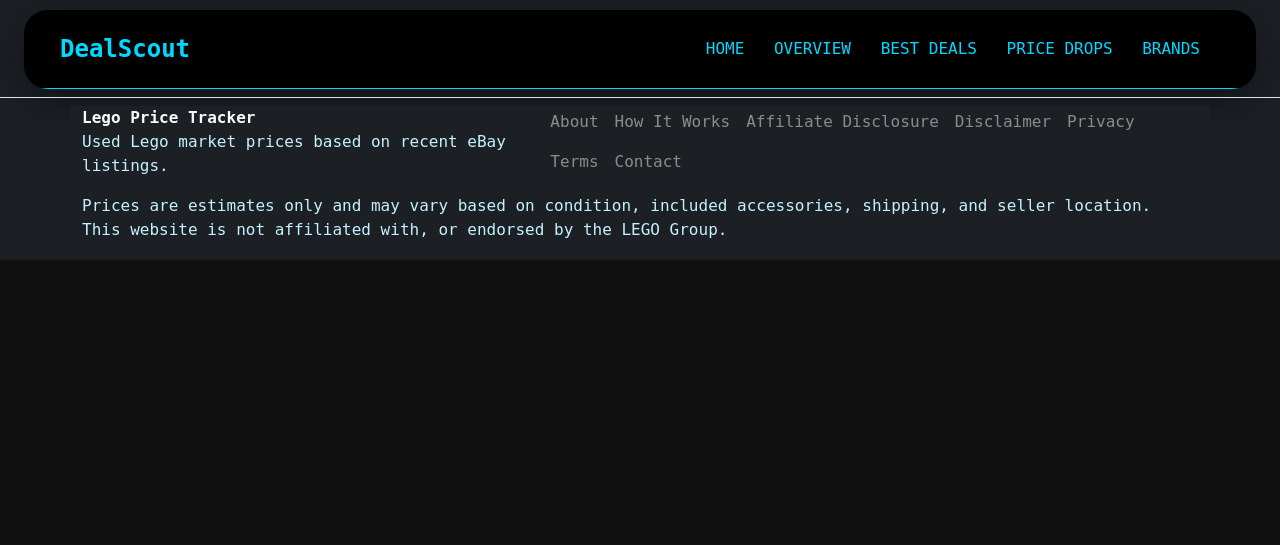
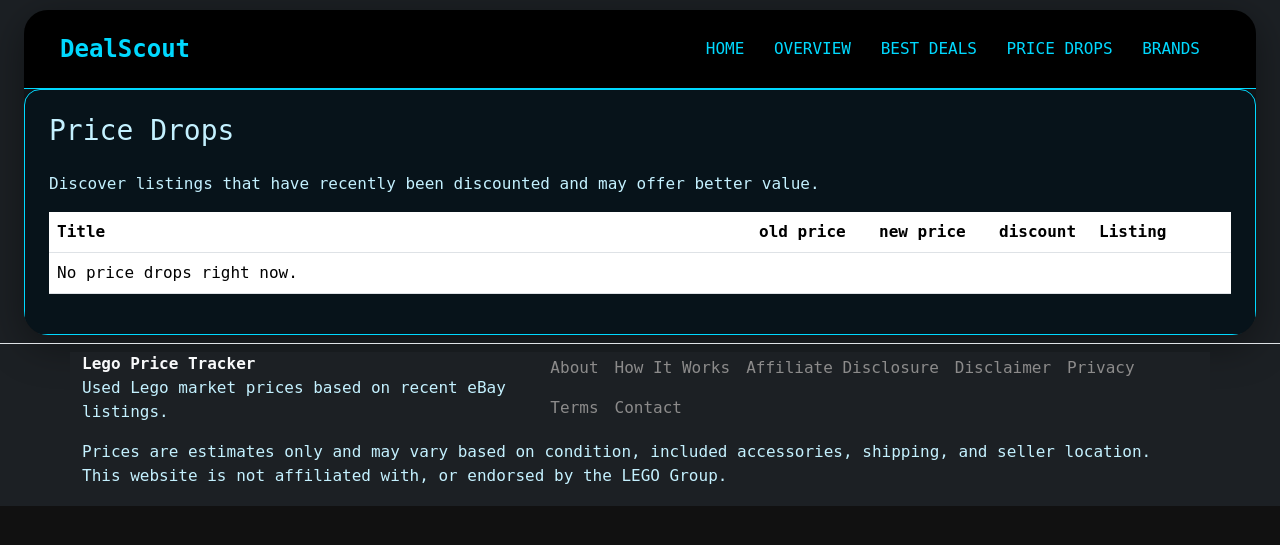
Before and after one commit to Michael668875/dealscout, a Django app: page /keyboard_tracker/pricedrops/ in a window 1280 px wide. Shown: the top 545 px of the page. Run offline with Django 5.2, Linux system fonts and the light colour scheme; data that the repository does not hold is empty.

Commit message:
built main pages. pivoting away from canon models

```diff
--- a/dealscout/keyboard_tracker/admin.py
+++ b/dealscout/keyboard_tracker/admin.py
@@ -1,6 +1,6 @@
 from django.contrib import admin
 
-from .models import CanonBrand, CanonModel, Listing, PriceHistory, TempSummary
+from .models import CanonBrand, Listing, PriceHistory, TempSummary
 
 # Register your models here.
 
@@ -10,6 +10,6 @@ class ListingAdmin(admin.ModelAdmin):
 
 admin.site.register(Listing, ListingAdmin)
 admin.site.register(CanonBrand)
-admin.site.register(CanonModel)
+#admin.site.register(CanonModel)
 admin.site.register(PriceHistory)
 admin.site.register(TempSummary)
--- a/dealscout/keyboard_tracker/static/keyboard_tracker/style.css
+++ b/dealscout/keyboard_tracker/static/keyboard_tracker/style.css
@@ -228,6 +228,7 @@ body {
 .model-chip:hover {
   text-decoration: none;
   color: white;
+  background: #00d9ff;
   box-shadow: 0 3px 10px rgba(0, 0, 0, 0.06);
   transform: translateY(-1px);
 }
--- a/dealscout/keyboard_tracker/templates/keyboard_tracker/pricedrops.html
+++ b/dealscout/keyboard_tracker/templates/keyboard_tracker/pricedrops.html
@@ -2,6 +2,7 @@
 
 {% block title %}DealScout{% endblock %}
 
+{% block content %}
 <div class="table-wrap rounded-4 shadow-sm p-4">
     <h3 class="mb-4">Price Drops</h3>
     <p>Discover listings that have recently been discounted and may offer better value.</p>
@@ -9,7 +10,6 @@
         <table class="table align-middle">
         <thead>
             <tr>
-            <th class="col-set"> something </th>
             <th class="col-title">Title</th>
             <th class="col-price"> old price </th>
             <th class="col-price"> new price </th>
@@ -19,47 +19,41 @@
         </thead>
 
         <tbody>
-          {% if listings %}
-          {% for listing in listings %}
+          {% if drops %}
+          {% for drop in drops %}
             <tr>
-            <td>
-                <div class="fw-semibold">
 
-                      -
-
-                </div>
-            </td>
             <td>
               <div class="d-flex align-items-center gap-3">
-                <img class="listing-img" src="{{ listing.image_url.0 }}" loading="lazy">
-                <div>
-                  name
+                <img class="listing-img" src="{{ drop.listing.image_urls.0 }}" loading="lazy">
+                <div class="fw-semibold">
+                  {{ drop.listing.title }}
                 </div>
               </div>
             </td>
 
             <td>
-              {%  if listing.old_price %}
-                old price
+              {%  if drop.old_price %}
+                {{ drop.old_price }}
               {% else %}
                 -
               {% endif %}
             </td>
             <td>
-              {%  if listing.new_price %}
-                new price
+              {%  if drop.price %}
+                {{ drop.price }}
               {% else %}
                 -
               {% endif %}
             </td>
             <td><span class="discount">
-              {% if listing.discount_percent is not none %}
-                some discount%
+              {% if drop.discount_percent is not none %}
+                {{ drop.discount_percent|floatformat:0 }}%
               {% else %}
                 -
               {% endif %}
             </span></td>
-            <td><a href="{{ listing.affiliate_url }}" class="btn btn-primary text-nowrap" target="_blank">Buy on eBay</a></td>
+            <td><a href="{{ drop.listing.affiliate_url }}" class="btn btn-primary text-nowrap" target="_blank">Buy on eBay</a></td>
             </tr>
           {% endfor %}
           {% else %}
@@ -71,3 +65,4 @@
         </table>
     </div>
 </div>
+{% endblock %}
--- a/dealscout/keyboard_tracker/urls.py
+++ b/dealscout/keyboard_tracker/urls.py
@@ -6,7 +6,7 @@ urlpatterns = [
     path("", views.index, name="index"),
     path("listings/", views.ListingView.as_view(), name="listings"),
     path("overview/", views.OverView.as_view(), name="overview"),
-    path("bestdeals/", views.BestdealsView.as_view(), name="bestdeals"),
-    path("pricedrops/", views.PricedropsView.as_view(), name="pricedrops"),
+    path("bestdeals/", views.BestDealsView.as_view(), name="bestdeals"),
+    path("pricedrops/", views.PriceDropsView.as_view(), name="pricedrops"),
     path("models/", views.ModelsView.as_view(), name="models"),
 ]
--- a/dealscout/keyboard_tracker/views.py
+++ b/dealscout/keyboard_tracker/views.py
@@ -1,8 +1,10 @@
 from django.shortcuts import render
 from django.http import HttpResponseRedirect
 from django.views import generic
-from .models import Listing
-from django.db.models import Count, Min
+from .models import Listing, PriceHistory, CanonBrand
+from django.db.models import Count, Min, Max, Avg, F, OuterRef, Subquery, ExpressionWrapper, FloatField, Window
+from django.db.models.functions import Lag
+from collections import defaultdict
 
 # Create your views here.
 
@@ -51,24 +53,110 @@ class OverView(generic.ListView):
         )
 
 
-class BestdealsView(generic.ListView):
+class BestDealsView(generic.ListView):
+    model = Listing
     template_name = "keyboard_tracker/bestdeals.html"
     context_object_name = "listings"
 
     def get_queryset(self):
-        return Listing.objects.all()
+        avg_price_subquery = (
+            Listing.objects
+            .filter(
+               # model=OuterRef("model"),
+                status="ACTIVE",
+            )
+          #  .values("model")
+            .annotate(avg_price=Avg("price"))
+            .values("avg_price")[:1]
+        )
 
-class PricedropsView(generic.ListView):
+        return (
+            Listing.objects
+            .filter(status="ACTIVE")
+            .annotate(
+                avg_price=Subquery(avg_price_subquery)
+            )
+            .annotate(
+                discount=ExpressionWrapper(
+                    (F("avg_price") - F("price")) * 100 / F("avg_price"),
+                    output_field=FloatField(),
+                )
+            )
+            .filter(price__lte=F("avg_price") * 0.75)
+            .order_by("-discount")
+        )
+
+class PriceDropsView(generic.ListView):
+    model = PriceHistory
     template_name = "keyboard_tracker/pricedrops.html"
-    context_object_name = "listings"
+    context_object_name = "drops"
 
     def get_queryset(self):
-        return Listing.objects.all()
+        return (
+            PriceHistory.objects
+            .filter(
+                listing__status="ACTIVE",
+            )
+            .annotate(
+                old_price=Window(
+                    expression=Lag("price"),
+                    partition_by=[F("listing")],
+                    order_by=[
+                        F("recorded_at").asc(),
+                        F("id").asc(),
+                    ],
+                )
+            )
+            .filter(
+                old_price__isnull=False,
+                price__lt=F("old_price"),
+            )
+            .annotate(
+                discount_percent=ExpressionWrapper(
+                    (F("old_price") - F("price")) * 100 / F("old_price"),
+                    output_field=FloatField(),
+                )
+            )
+            .select_related("listing")
+            .order_by("-discount_percent")
+        )
 
 
 class ModelsView(generic.ListView):
+    model = CanonBrand
     template_name = "keyboard_tracker/models.html"
-    context_object_name = "listings"
+    context_object_name = "brands"
 
     def get_queryset(self):
-        return Listing.objects.all()
+        return CanonBrand.objects.all()
+
+        # rows = (
+        #     Listing.objects
+        #     .filter(
+        #         status="ACTIVE",
+        #         model__isnull=False,
+        #     )
+        #     .values(
+        #         "model__id",
+        #         "model__name",
+        #         "model__brand__name",
+        #     )
+        #     .annotate(
+        #         count=Count("id"),
+        #         last_seen=Max("last_seen"),
+        #     )
+        #     .order_by("-count")
+        # )
+
+        # grouped = defaultdict(list)
+
+        # for row in rows:
+        #     grouped[row["model__brand__name"]].append(row)
+
+        # return [
+        #     {
+        #         "name": brand,
+        #         "models": models,
+        #     }
+        #     for brand, models in grouped.items()
+        # ]
```
Also changed, not shown: dealscout/keyboard_tracker/models.py (+30 -30 lines), dealscout/keyboard_tracker/templates/keyboard_tracker/bestdeals.html (+13 -14 lines), dealscout/keyboard_tracker/templates/keyboard_tracker/models.html (+25 -11 lines), dealscout/keyboard_tracker/migrations/0006_remove_canonmodel_uq_brand_model_and_more.py (added).
